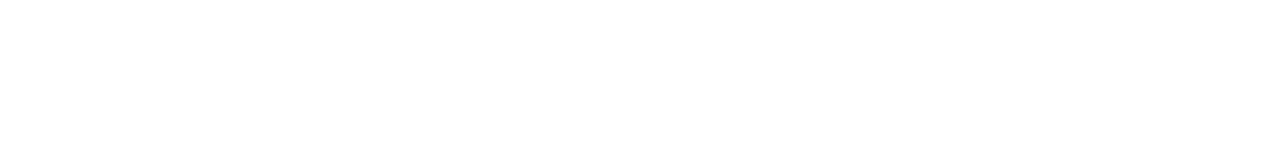
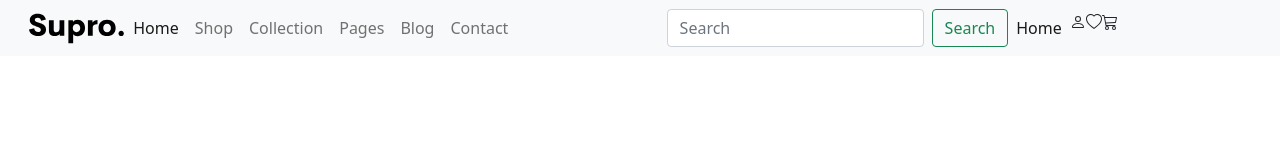
Before and after one commit to SteeveDEV-web/project-supro, a website: page html/header.html in a window 1280 px wide. Drawn offline with nearby package versions, Linux system fonts and the light colour scheme.

Commit message:
creation header

```diff
--- a/html/header.html
+++ b/html/header.html
@@ -1,13 +1,74 @@
 <!DOCTYPE html>
-<html lang="fr">
+<html lang="en">
 <head>
+
     <meta charset="UTF-8">
     <link rel="stylesheet" href="../css/normalize.css">
     <link rel="stylesheet" href="../css/header.css">
+    <link href="https://cdn.jsdelivr.net/npm/bootstrap@5.0.0-beta1/dist/css/bootstrap.min.css" rel="stylesheet" integrity="sha384-giJF6kkoqNQ00vy+HMDP7azOuL0xtbfIcaT9wjKHr8RbDVddVHyTfAAsrekwKmP1" crossorigin="anonymous">
+    <link rel="preconnect" href="https://fonts.gstatic.com/%22%3E%22%3E">
+    <link rel="stylesheet" href="https://fonts.googleapis.com/css2?family=Roboto:ital,wght@0,100;0,300;0,400;0,500;0,700;0,900;1,100;1,300;1,400;1,500;1,700;1,900&display=swap%22%3E">
     <meta name="viewport" content="width=device-width, initial-scale=1.0">
-    <title>Document</title>
+
+
+
 </head>
 <body>
+    <nav class="navbar navbar-expand-lg navbar-light bg-light">
+        <div class="container-fluid">
+          <a class="navbar-brand" href="#"></a>
+            <img src="../images/homepage-images/logo_supro.svg" alt="logo_supro">
+          <button class="navbar-toggler" type="button" data-bs-toggle="collapse" data-bs-target="#navbarSupportedContent" aria-controls="navbarSupportedContent" aria-expanded="false" aria-label="Toggle navigation">
+            <span class="navbar-toggler-icon"></span>
+          </button>
+          <div class="collapse navbar-collapse" id="navbarSupportedContent">
+            <ul class="navbar-nav me-auto mb-2 mb-lg-0">
+              <li class="nav-item">
+                <a class="nav-link active" aria-current="page" href="#">Home</a>
+              </li>
+              <li class="nav-item hide">
+                <a class="nav-link" href="#">Shop</a>
+              </li>
+              <li class="nav-item hide ">
+                <a class="nav-link" href="#">Collection</a>
+              </li>
+              <li class="nav-item hide">
+                <a class="nav-link" href="#">Pages</a>
+              </li>
+              <li class="nav-item hide">
+                <a class="nav-link" href="#">Blog</a>
+              </li>
+              <li class="nav-item hide">
+                <a class="nav-link" href="#">Contact</a>
+              </li>
+            </ul>
+            <form class="d-flex">
+              <input class="form-control me-2" type="search" placeholder="Search" aria-label="Search">
+              <button class="btn btn-outline-success" type="submit">Search</button>
+            </form>
+            <ul class="navbar-nav me-auto mb-2 mb-lg-0">
+                <li class="nav-item">
+                  <a class="nav-link active" aria-current="page" href="#">Home</a>
+                </li>
+                <li class="nav-item hide">
+                    <svg xmlns="http://www.w3.org/2000/svg" width="16" height="16" fill="currentColor" class="bi bi-person" viewBox="0 0 16 16">
+                        <path d="M8 8a3 3 0 1 0 0-6 3 3 0 0 0 0 6zm2-3a2 2 0 1 1-4 0 2 2 0 0 1 4 0zm4 8c0 1-1 1-1 1H3s-1 0-1-1 1-4 6-4 6 3 6 4zm-1-.004c-.001-.246-.154-.986-.832-1.664C11.516 10.68 10.289 10 8 10c-2.29 0-3.516.68-4.168 1.332-.678.678-.83 1.418-.832 1.664h10z"/>
+                      </svg>
+                </li>
+                <li class="nav-item hide ">
+                    <svg xmlns="http://www.w3.org/2000/svg" width="16" height="16" fill="currentColor" class="bi bi-heart" viewBox="0 0 16 16">
+                        <path d="M8 2.748l-.717-.737C5.6.281 2.514.878 1.4 3.053c-.523 1.023-.641 2.5.314 4.385.92 1.815 2.834 3.989 6.286 6.357 3.452-2.368 5.365-4.542 6.286-6.357.955-1.886.838-3.362.314-4.385C13.486.878 10.4.28 8.717 2.01L8 2.748zM8 15C-7.333 4.868 3.279-3.04 7.824 1.143c.06.055.119.112.176.171a3.12 3.12 0 0 1 .176-.17C12.72-3.042 23.333 4.867 8 15z"/>
+                      </svg>
+                </li>
+                <li class="nav-item hide">
+                    <svg xmlns="http://www.w3.org/2000/svg" width="16" height="16" fill="currentColor" class="bi bi-cart3" viewBox="0 0 16 16">
+                        <path d="M0 1.5A.5.5 0 0 1 .5 1H2a.5.5 0 0 1 .485.379L2.89 3H14.5a.5.5 0 0 1 .49.598l-1 5a.5.5 0 0 1-.465.401l-9.397.472L4.415 11H13a.5.5 0 0 1 0 1H4a.5.5 0 0 1-.491-.408L2.01 3.607 1.61 2H.5a.5.5 0 0 1-.5-.5zM3.102 4l.84 4.479 9.144-.459L13.89 4H3.102zM5 12a2 2 0 1 0 0 4 2 2 0 0 0 0-4zm7 0a2 2 0 1 0 0 4 2 2 0 0 0 0-4zm-7 1a1 1 0 1 1 0 2 1 1 0 0 1 0-2zm7 0a1 1 0 1 1 0 2 1 1 0 0 1 0-2z"/>
+                      </svg>
+                </li>
 
+              </ul>
+          </div>
+        </div>
+      </nav>
 </body>
 </html>
--- a/scss/footer.scss
+++ b/scss/footer.scss
@@ -73,7 +73,8 @@
 
       div{
 
-        padding: 0px 50px 5px;
+        padding: 0px 50px 5px; /* Modif Privacy */
+
 
     }
 
@@ -83,7 +84,7 @@
 
     display: flex;
     justify-content: space-between;
-    padding-top: 1em;
+
 
   }
 
```
Also changed, not shown: html/about.html (+2 -0 lines), html/contact.html (+2 -0 lines), html/product.html (+2 -0 lines), html/shop.html (+2 -0 lines).
